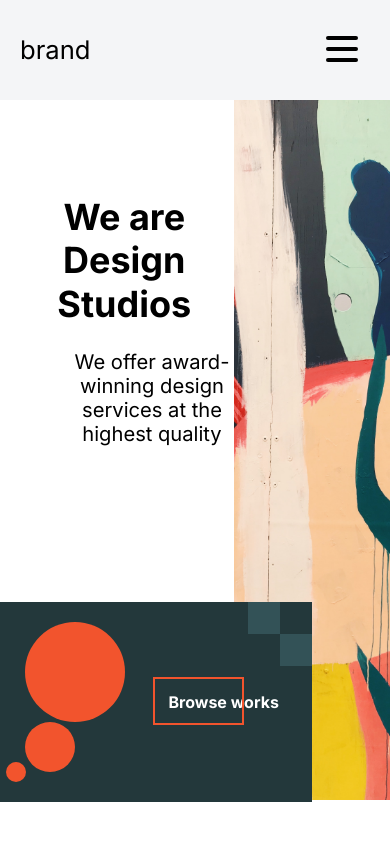
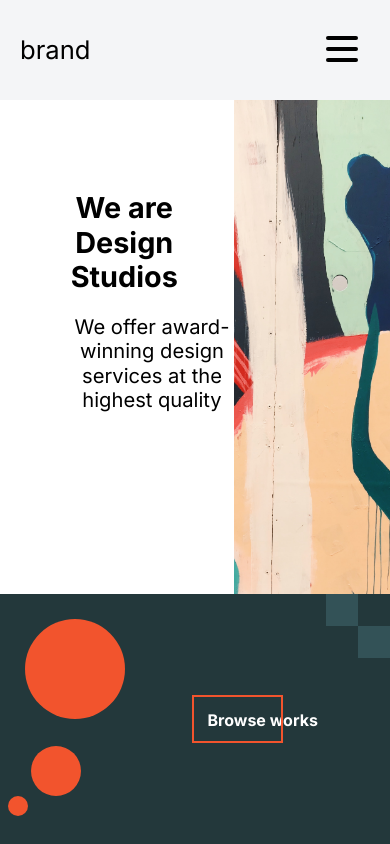
Before and after one commit to alfredasare/drvmroll-design-portfolio, a React (Create React App) app: page / in a window 390 px wide. Shown: the top 844 px of the page. Built offline with nearby package versions, Linux system fonts and the light colour scheme.

Commit message:
messed around with media queries

```diff
--- a/src/components/landing-lower-section/landing-lower-section.styles.jsx
+++ b/src/components/landing-lower-section/landing-lower-section.styles.jsx
@@ -6,19 +6,41 @@ export const LandingFooter = styled.section`
   width: 80%;
   background: #23383B;
   display: flex;
-  height: 200px;
+  height: 22vh;
   position: relative;
-  top: 19%;
+  top: 6%;
   padding-left: 25px;
 
-  @media screen and (max-width: 480px) {
-    top: 5%;
+  @media screen and (max-width: 360px) {
+    top: 0;
     width: 100%;
   }
 
-  @media screen and (max-width: 1200px) {
-    top: 4.5%;
-    width: 80%;
+  @media screen and (min-width: 361px) and (max-width: 550px) {
+    top: 8%;
+    height: 30vh;
+    width: 100%;
+  }
+
+  //ipad pro
+  @media only screen
+  and (min-width: 1024px)
+  and (max-height: 1366px)
+  and (-webkit-min-device-pixel-ratio: 1.5) {
+
+  }
+
+  @media screen and (min-width: 551px) and (max-width: 1200px) {
+    top: 10%;
+    width: 100%;
+  }
+
+  @media screen and (min-width: 1201px){
+    top: 15%;
+  }
+
+  @media screen and (min-width: 1400px){
+
   }
 `;
 
--- a/src/components/landing-main-bg/landing-main-bg.styles.jsx
+++ b/src/components/landing-main-bg/landing-main-bg.styles.jsx
@@ -4,15 +4,19 @@ export const MainBg = styled.div`
   position: absolute;
   right: 0;
   width: 40%;
-  height: 900px;
+  height: 100vh;
   z-index: -1;
   background-image: url(${require("../../assets/images/socialcut-unsplash.jpg")});
   background-size: cover;
   background-repeat: no-repeat;
   background-position: center center;
 
-  @media screen and (max-width: 550px) {
-    right: 0;
-    height: 700px;
-  }
+    @media screen and (max-width: 550px) {
+      right: 0;
+      height: 100vh;
+    }
+
+    @media screen and (max-width: 1200px) {
+      height: 75vh;
+    }
 `;
--- a/src/components/landing/landing.styles.jsx
+++ b/src/components/landing/landing.styles.jsx
@@ -2,48 +2,79 @@ import styled from "styled-components";
 import {typeScale} from "../../utils";
 
 export const HeaderContainer = styled.header`
-    height: 100vh;
+    //height: 100vh;
     margin-bottom: 5em;
 
-    @media screen and (max-width: 480px) {
+    @media screen and (max-width: 360px) {
+        height: 70vh;
+      }
+
+    @media screen and (min-width: 360px) and (max-width: 550px) {
       margin-bottom: 0;
       height: 90vh;
     }
 
-    @media screen and (max-width: 360px) {
-      margin-bottom: 7em;
-      height: 90vh;
+    //ipad pro
+    @media only screen
+    and (min-width: 1024px)
+    and (max-height: 1366px)
+    and (-webkit-min-device-pixel-ratio: 1.5) {
+      height: 70vh;
     }
 
-    @media screen and (width: 1024px) and (height: 1366px) {
-      height: 70vh;
+    @media screen and (min-width: 1201px){
+        height: 100vh;
+      }
+
+    @media screen and (min-width: 1400px) {
+      margin-bottom: 7em;
+      height: 100vh;
     }
+
 `;
 
 export const MainContent = styled.div`
-  padding: 19em 4em 4em 6em;
+  padding: 5em 4em 4em 8em;
   font-size: .9em;
   line-height: 1.5em;
   margin-left: 3%;
 
-  @media screen and (max-width: 1200px) {
-    padding: 15em 4em 4em 8em;
+  @media screen and (max-width: 360px) {
+    padding: 5em 4em 0 3em;
   }
 
-  @media screen and (max-width: 480px) {
+  @media screen and (min-width: 360px) and (max-width: 550px) {
     padding: 5em 4em 7em 3em;
   }
 
+  @media screen and (min-width: 551px) and (max-width: 1200px) {
+    padding: 5em 4em 4em 8em;
+  }
 
+  //ipad pro
+  @media only screen
+  and (min-width: 1024px)
+  and (max-height: 1366px)
+  and (-webkit-min-device-pixel-ratio: 1.5) {
+    padding: 20em 4em 4em 8em;
+  }
+
+  @media screen and (min-width: 1201px){
+    padding: 5em 4em 4em 8em;
+  }
+
+  @media screen and (min-width: 1400px){
+    padding: 15em 4em 4em 8em;
+  }
 
 `;
 
 export const MainContentHeading = styled.h1`
-  font-size: 3.0em;
+  font-size: 2.5em;
 
   @media screen and (max-width: 480px) {
     line-height: 1.2em;
-    font-size: 2.5em;
+    font-size: 2em;
   }
 
   @media screen and (max-width: 1200px) {
--- a/src/components/loading-screen/loading-screen.component.jsx
+++ b/src/components/loading-screen/loading-screen.component.jsx
@@ -7,7 +7,7 @@ const LoadingScreen = () => {
     return (
         <LoadingScreenContainer>
             <Loader>
-                LOADING...
+                L O A D I N G...
             </Loader>
         </LoadingScreenContainer>
     );
```
Also changed, not shown: src/pages/home/home.component.jsx (line endings or trailing spaces).
